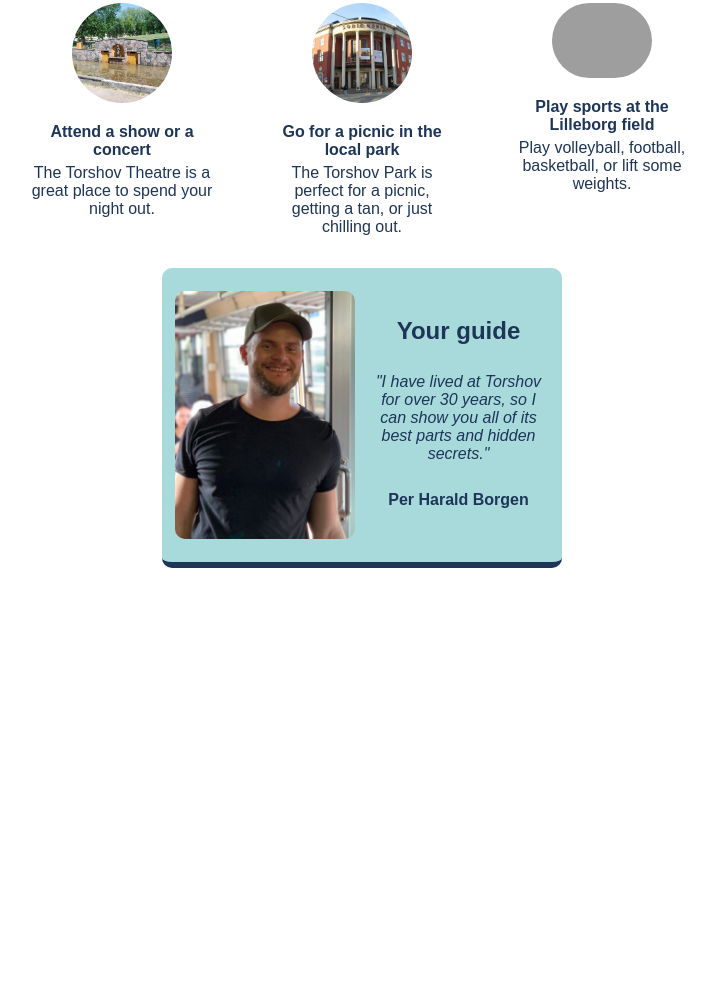
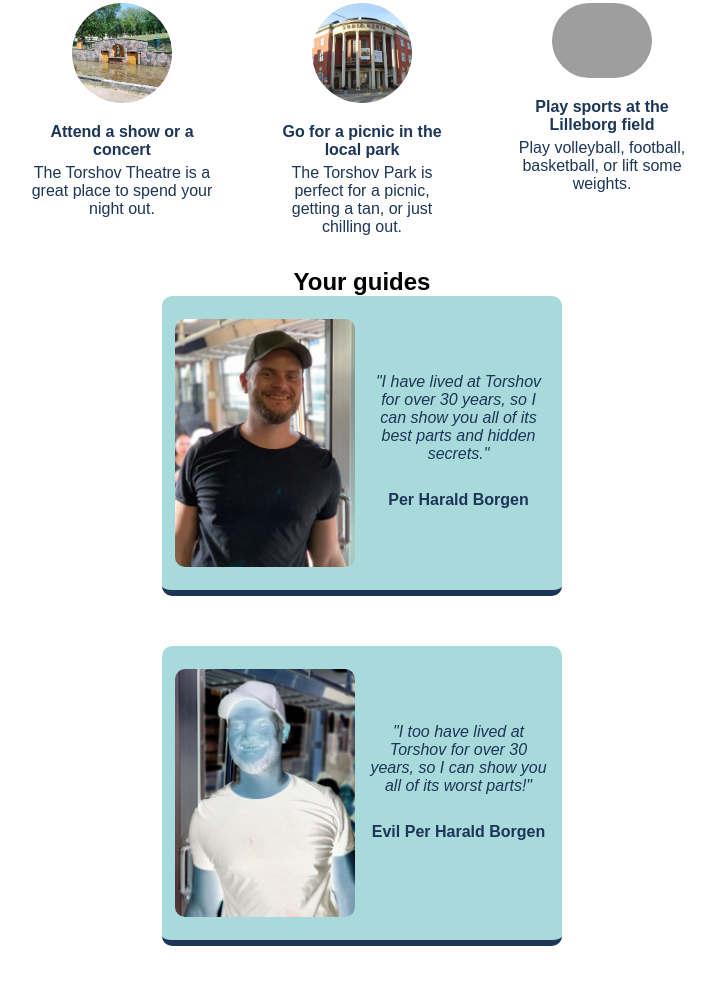
Before and after one commit to DrewBuchanan/HometownHomepage, a website built with Vite: page index.html in a window 1280 px wide. Shown: the part 460-1444 px from the top of the page, without its empty margins (278-993 px from the left). Before the commit the page ends 1078 px from the top, so only its background shows below. Built offline with nearby package versions, Linux system fonts and the light colour scheme; grey boxes are pictures that could not be loaded.

Commit message:
Add content for 2nd guide

```diff
--- a/index.html
+++ b/index.html
@@ -46,13 +46,24 @@
         </div>
 
         <!-- GUIDE SECTION -->
-        <div class="guide">
-            <div class="guideTextContainer">
-                <h3 class="guideHeading">Your guide</h3>
-                <p class="guideQuote">"I have lived at Torshov for over 30 years, so I can show you all of its best parts and hidden secrets."</p>
-                <h4 class="guideCitation">Per Harald Borgen</h4>
+        <div id="guides">
+            <h4 class="guideHeading">Your guides</h4>
+            <div id="guidesContainer">
+                <div class="guide">
+                    <div class="guideTextContainer">
+                        <p class="guideQuote">"I have lived at Torshov for over 30 years, so I can show you all of its best parts and hidden secrets."</p>
+                        <h4 class="guideCitation">Per Harald Borgen</h4>
+                    </div>
+                    <img class="guideImg" src="img/per.jpg">
+                </div>
+                <div class="guide">
+                    <div class="guideTextContainer">
+                        <p class="guideQuote">"I too have lived at Torshov for over 30 years, so I can show you all of its worst parts!"</p>
+                        <h4 class="guideCitation">Evil Per Harald Borgen</h4>
+                    </div>
+                    <img class="guideImg" src="img/evilper.jpg">
+                </div>
             </div>
-            <img class="guideImg" src="img/per.jpg">
         </div>
     </body>
 </html>
```
Also changed, not shown: img/evilper.jpg (added).
